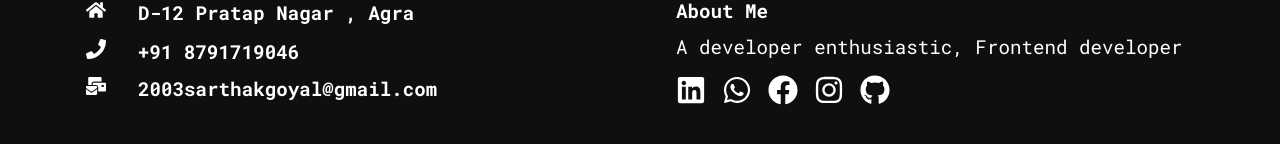
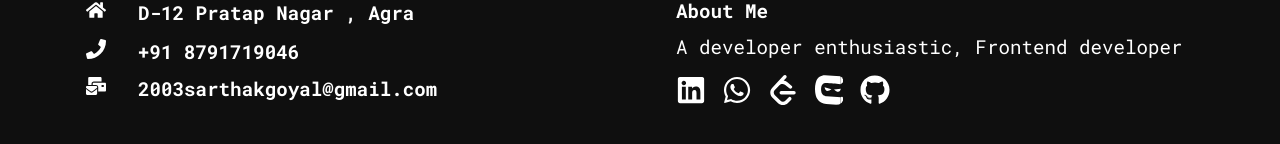
Before and after one commit to 2003sarthak/PORTFOLIO, a React (Create React App) app: page / in a window 1280 px wide. Shown: the part 1345-1489 px from the top of the page. Built offline with nearby package versions, Linux system fonts and the light colour scheme.

Commit message:
Logos edited

```diff
--- a/src/components/Footer.js
+++ b/src/components/Footer.js
@@ -1,6 +1,7 @@
 import React from 'react'
 import './FooterStyle.css'
-import { FaFacebook, FaGithub, FaHome, FaInstagram, FaLinkedin, FaMailBulk, FaPhone, FaWhatsapp } from 'react-icons/fa'
+import { FaGithub, FaHome, FaLinkedin, FaMailBulk, FaPhone, FaWhatsapp } from 'react-icons/fa'
+import { SiLeetcode,SiCodingninjas } from "react-icons/si";
 import { Link } from 'react-router-dom'
 
 const Footer = () => {
@@ -37,11 +38,11 @@ const Footer = () => {
             <Link to="https://api.whatsapp.com/send/?phone=918791719046&text&type=phone_number&app_absent=0" target="_blank">
               <FaWhatsapp size={30} className='social-btn'/>
             </Link>
-            <Link to="https://www.facebook.com/vishal.chakarvadi" target="_blank">
-              <FaFacebook size={30} className='social-btn'/>
+            <Link to="https://leetcode.com/sg_goyal225/" target="_blank">
+              <SiLeetcode size={30} className='social-btn'/>
             </Link>
-            <Link to="https://www.instagram.com/sg_goyal225/#" target="_blank">
-              <FaInstagram size={30} className='social-btn'/>
+            <Link to="https://www.codingninjas.com/studio/profile/sg_goyal225" target="_blank">
+              <SiCodingninjas size={30} className='social-btn'/>
             </Link>
             <Link to="https://github.com/settings/profile" target="_blank">
               <FaGithub size={30} className='social-btn'/>
```
